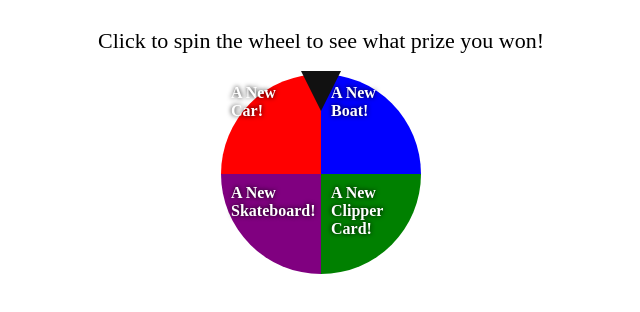
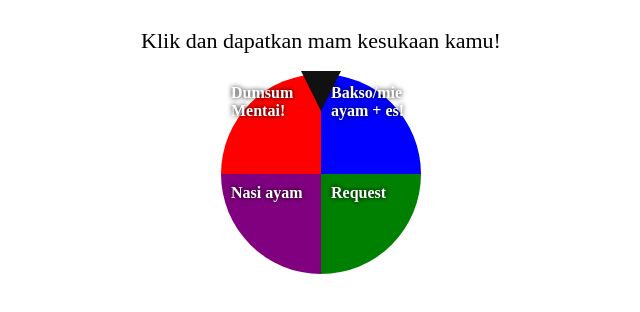
Before and after one commit to bart186/Buatkamuu, a plain HTML site: page index.html in a window 1280 px wide. Shown: the whole page, without its empty margins (319-959 px from the left). Drawn offline with Linux system fonts and the light colour scheme.

Commit message:
Update index.html

```diff
--- a/index.html
+++ b/index.html
@@ -10,7 +10,7 @@
 
   <body>
   <div class="directions">
-      Click to spin the wheel to see what prize you won!
+      Klik dan dapatkan mam kesukaan kamu!
 </div>
 <div class="spin-the-wheel">
   <label>
@@ -18,25 +18,25 @@
     <div class="clicker"></div>
 <div class="wheel">
   <div class="option o1">
-    A New Car!
+    Dumsum Mentai!
   </div>
   <div class="option o2">
-    A New Boat!
+    Bakso/mie ayam + es!
   </div>
   <div class="option o3">
-    A New Skateboard!
+    Nasi ayam
   </div>
   <div class="option o4">
-    A New Clipper Card!
+    Request
   </div>
 </div>
 
     <div class="message">
-      You won a new clipper card! <br>
-      Click to claim your prize.
+      Selamat kamu mendapatkan ini klik logo ini <br>
+      Jangan lupa ss
     </div>
 
-    <a href="http://votion.co" target="_blank"></a>
+    <a href="https://wa.link/dzsk2t" target="_blank"></a>
   </label>
 </div>
 
```
